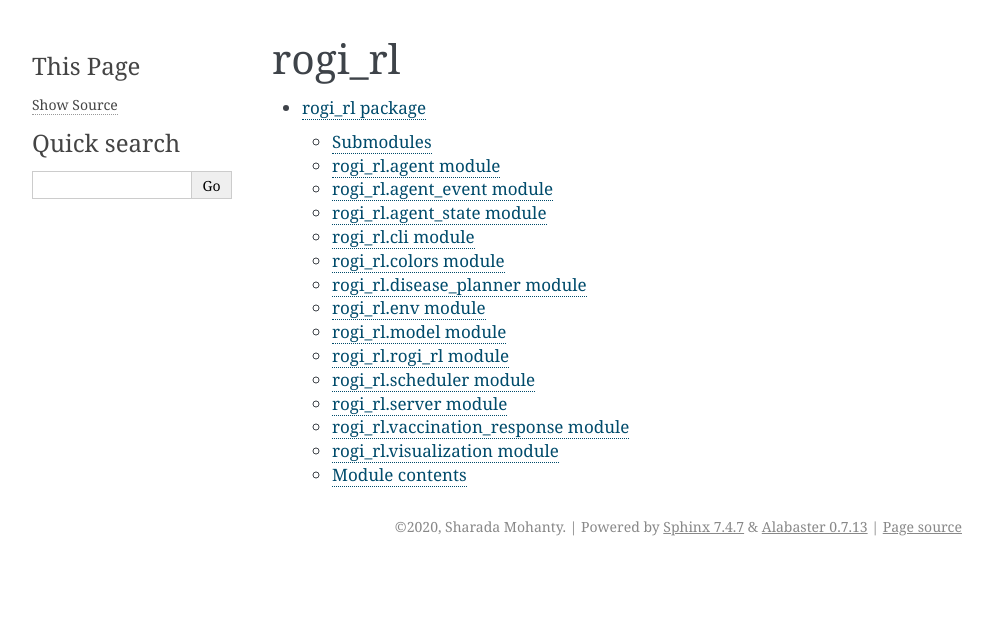
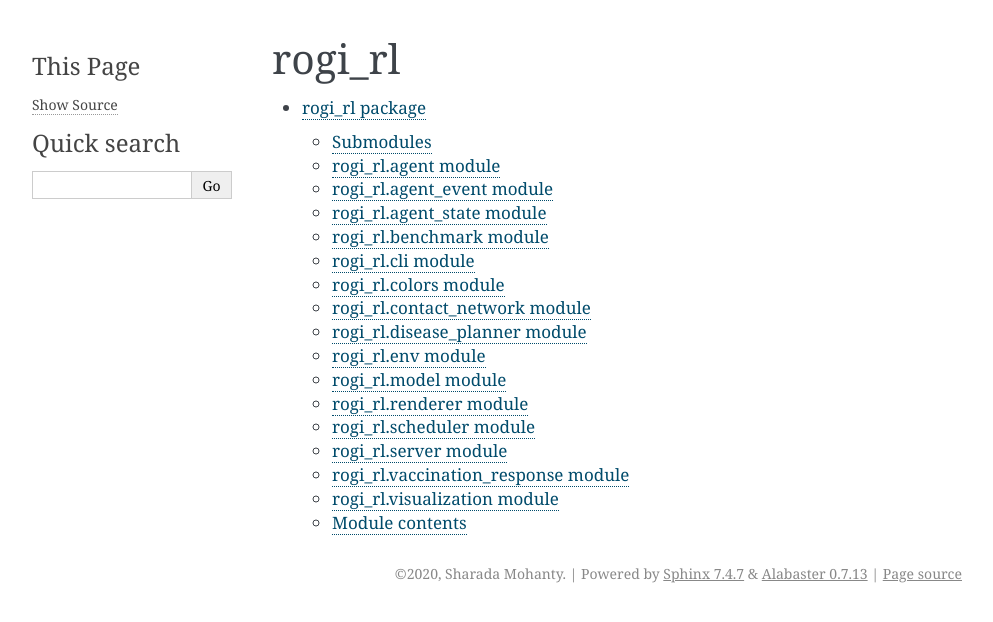
Before and after one commit to spMohanty/RogiRL, a Sphinx documentation site: the page built from docs/modules.rst, in a window 1280 px wide. Shown: the top 622 px of the page, without its empty margins (148-1141 px from the left). Built offline with Sphinx 7.4.7, drawn with Linux system fonts in a browser that asks for light colours.

Commit message:
Update docs

```diff
--- a/docs/rogi_rl.rst
+++ b/docs/rogi_rl.rst
@@ -8,111 +8,127 @@ rogi\_rl.agent module
 ---------------------
 
 .. automodule:: rogi_rl.agent
-   :members:
-   :undoc-members:
-   :show-inheritance:
+    :members:
+    :undoc-members:
+    :show-inheritance:
 
 rogi\_rl.agent\_event module
 ----------------------------
 
 .. automodule:: rogi_rl.agent_event
-   :members:
-   :undoc-members:
-   :show-inheritance:
+    :members:
+    :undoc-members:
+    :show-inheritance:
 
 rogi\_rl.agent\_state module
 ----------------------------
 
 .. automodule:: rogi_rl.agent_state
-   :members:
-   :undoc-members:
-   :show-inheritance:
+    :members:
+    :undoc-members:
+    :show-inheritance:
+
+rogi\_rl.benchmark module
+-------------------------
+
+.. automodule:: rogi_rl.benchmark
+    :members:
+    :undoc-members:
+    :show-inheritance:
 
 rogi\_rl.cli module
 -------------------
 
 .. automodule:: rogi_rl.cli
-   :members:
-   :undoc-members:
-   :show-inheritance:
+    :members:
+    :undoc-members:
+    :show-inheritance:
 
 rogi\_rl.colors module
 ----------------------
 
 .. automodule:: rogi_rl.colors
-   :members:
-   :undoc-members:
-   :show-inheritance:
+    :members:
+    :undoc-members:
+    :show-inheritance:
+
+rogi\_rl.contact\_network module
+--------------------------------
+
+.. automodule:: rogi_rl.contact_network
+    :members:
+    :undoc-members:
+    :show-inheritance:
 
 rogi\_rl.disease\_planner module
 --------------------------------
 
 .. automodule:: rogi_rl.disease_planner
-   :members:
-   :undoc-members:
-   :show-inheritance:
+    :members:
+    :undoc-members:
+    :show-inheritance:
 
 rogi\_rl.env module
 -------------------
 
 .. automodule:: rogi_rl.env
-   :members:
-   :undoc-members:
-   :show-inheritance:
+    :members:
+    :undoc-members:
+    :show-inheritance:
 
 rogi\_rl.model module
 ---------------------
 
 .. automodule:: rogi_rl.model
-   :members:
-   :undoc-members:
-   :show-inheritance:
+    :members:
+    :undoc-members:
+    :show-inheritance:
 
-rogi\_rl.rogi\_rl module
+rogi\_rl.renderer module
 ------------------------
 
-.. automodule:: rogi_rl.rogi_rl
-   :members:
-   :undoc-members:
-   :show-inheritance:
+.. automodule:: rogi_rl.renderer
+    :members:
+    :undoc-members:
+    :show-inheritance:
 
 rogi\_rl.scheduler module
 -------------------------
 
 .. automodule:: rogi_rl.scheduler
-   :members:
-   :undoc-members:
-   :show-inheritance:
+    :members:
+    :undoc-members:
+    :show-inheritance:
 
 rogi\_rl.server module
 ----------------------
 
 .. automodule:: rogi_rl.server
-   :members:
-   :undoc-members:
-   :show-inheritance:
+    :members:
+    :undoc-members:
+    :show-inheritance:
 
 rogi\_rl.vaccination\_response module
 -------------------------------------
 
 .. automodule:: rogi_rl.vaccination_response
-   :members:
-   :undoc-members:
-   :show-inheritance:
+    :members:
+    :undoc-members:
+    :show-inheritance:
 
 rogi\_rl.visualization module
 -----------------------------
 
 .. automodule:: rogi_rl.visualization
-   :members:
-   :undoc-members:
-   :show-inheritance:
+    :members:
+    :undoc-members:
+    :show-inheritance:
 
 
 Module contents
 ---------------
 
 .. automodule:: rogi_rl
-   :members:
-   :undoc-members:
-   :show-inheritance:
+    :members:
+    :undoc-members:
+    :show-inheritance:
```
Also changed, not shown: requirements_dev.txt (+15 -16 lines).
